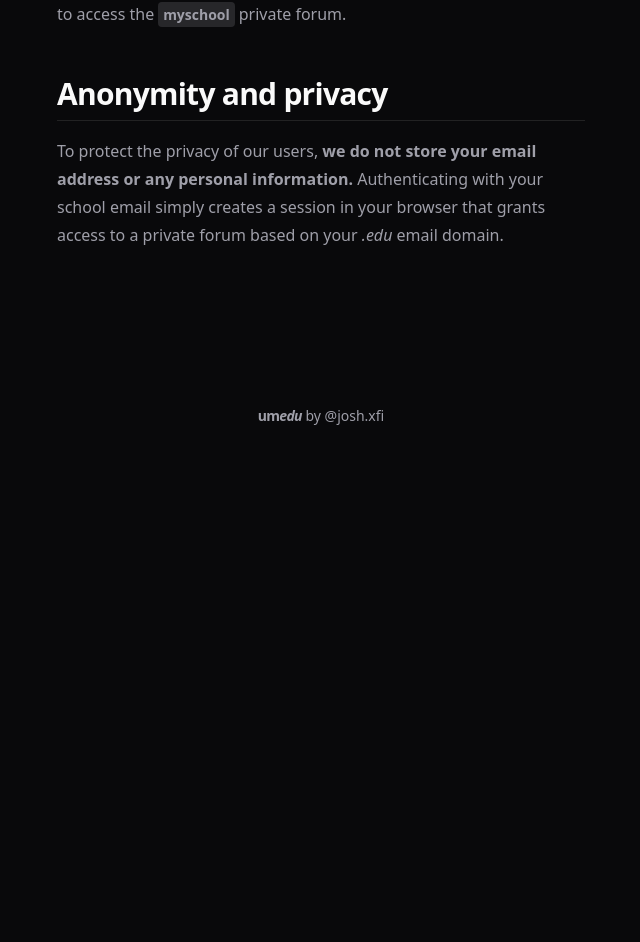
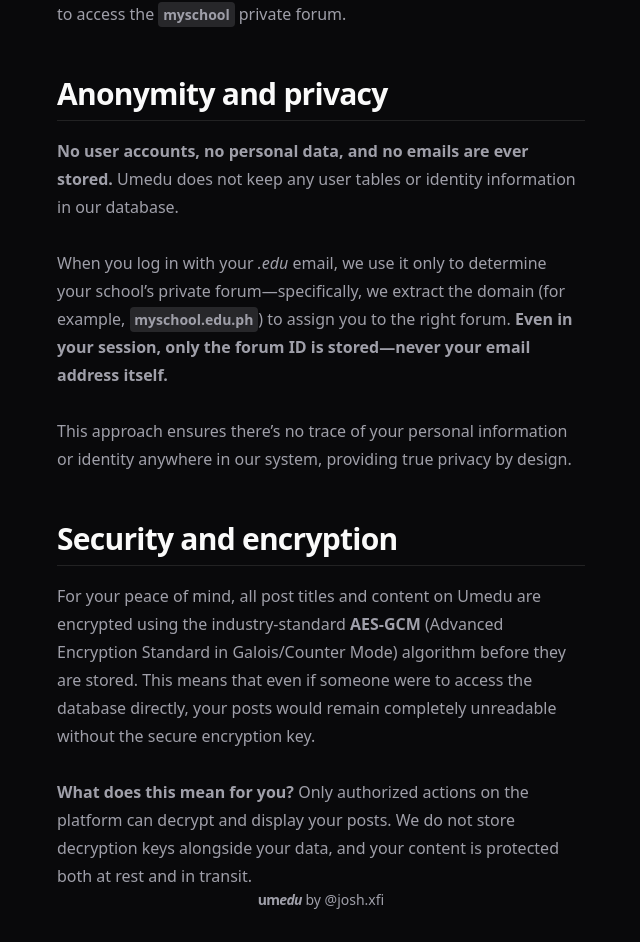
Before and after one commit to omsimos/umedu, a Next.js app: page /about in a window 1280 px wide. Shown: the part 342-1284 px from the top of the page, without its empty margins (319-959 px from the left). Before the commit the page ends 800 px from the top, so only its background shows below. Built offline with nearby package versions, Linux system fonts and the light colour scheme; what @bprogress/next would draw is missing.

Commit message:
docs: update info about encryption

```diff
--- a/app/about/page.tsx
+++ b/app/about/page.tsx
@@ -56,13 +56,53 @@
               Anonymity and privacy
             </h2>
             <p className="leading-7 mt-4 text-muted-foreground">
-              To protect the privacy of our users,{" "}
               <strong>
-                we do not store your email address or any personal information.
+                No user accounts, no personal data, and no emails are ever
+                stored.
               </strong>{" "}
-              Authenticating with your school email simply creates a session in
-              your browser that grants access to a private forum based on your{" "}
-              <i>.edu</i> email domain.
+              Umedu does not keep any user tables or identity information in our
+              database.
+              <br />
+              <br />
+              When you log in with your <i>.edu</i> email, we use it only to
+              determine your school’s private forum—specifically, we extract the
+              domain (for example,{" "}
+              <code className="rounded bg-muted px-[0.3rem] py-[0.2rem] font-mono text-sm font-semibold">
+                myschool.edu.ph
+              </code>
+              ) to assign you to the right forum.{" "}
+              <strong>
+                Even in your session, only the forum ID is stored—never your
+                email address itself.
+              </strong>
+              <br />
+              <br />
+              This approach ensures there’s no trace of your personal
+              information or identity anywhere in our system, providing true
+              privacy by design.
+            </p>
+          </div>
+
+          <div>
+            <h2 className="font-semibold border-b pb-2 text-3xl tracking-tight">
+              Security and encryption
+            </h2>
+            <p className="leading-7 mt-4 text-muted-foreground">
+              For your peace of mind, all post titles and content on Umedu are
+              encrypted using the industry-standard{" "}
+              <span className="font-semibold">AES-GCM</span> (Advanced
+              Encryption Standard in Galois/Counter Mode) algorithm before they
+              are stored. This means that even if someone were to access the
+              database directly, your posts would remain completely unreadable
+              without the secure encryption key.
+              <br />
+              <br />
+              <span className="font-semibold">
+                What does this mean for you?
+              </span>{" "}
+              Only authorized actions on the platform can decrypt and display
+              your posts. We do not store decryption keys alongside your data,
+              and your content is protected both at rest and in transit.
             </p>
           </div>
         </div>
--- a/app/page.tsx
+++ b/app/page.tsx
@@ -16,7 +16,7 @@
             um<i>edu</i>
           </h1>
           <p className="text-muted-foreground font-medium text-center">
-            open-source, anonymous, private <i>edu</i> forums
+            open-source, anonymous, encrypted, private <i>edu</i> forums
           </p>
 
           <Button asChild className="mt-4" variant="outline">
```
Also changed, not shown: 1 other file (tests, documents, lock files or other folders).
